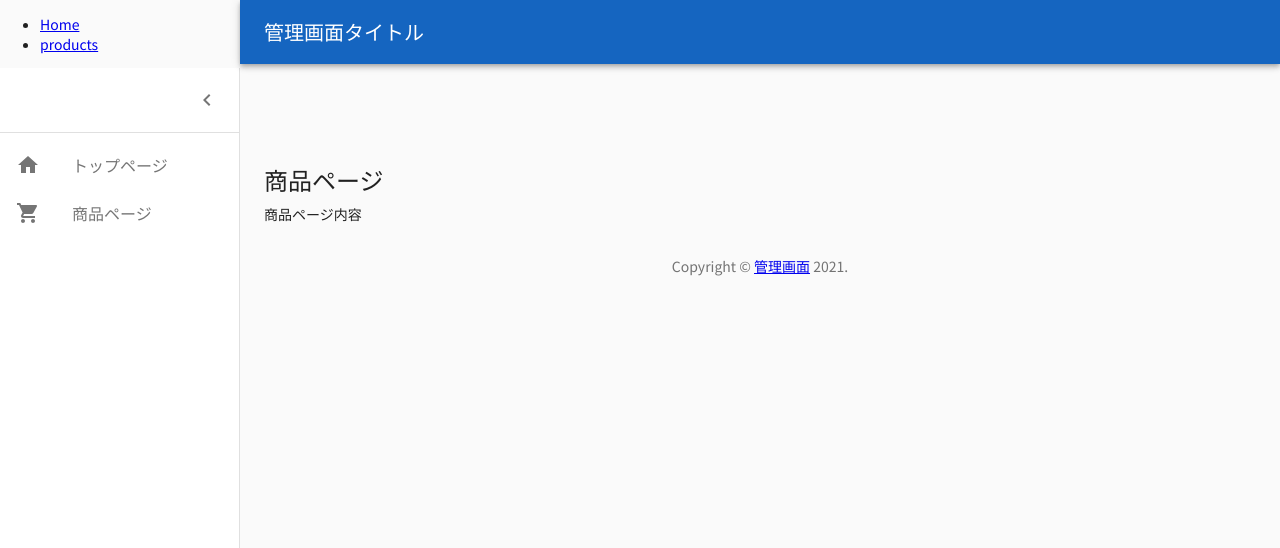
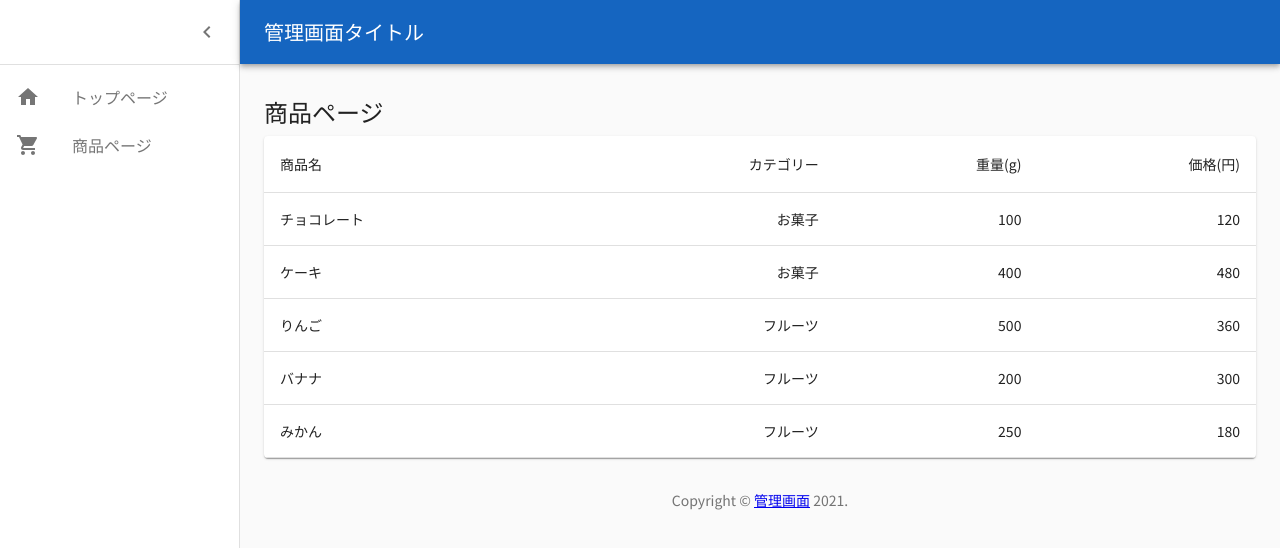
Before and after one commit to ishimori/react-material-ui-sample, a React (Create React App) app: page /products in a window 1280 px wide. Shown: the top 548 px of the page. Built offline with nearby package versions, Linux system fonts and the light colour scheme.

Commit message:
記事１実装完了

```diff
--- a/src/App.tsx
+++ b/src/App.tsx
@@ -8,7 +8,7 @@
   return (
     <Router>
       <div>
-        <nav>
+        {/* <nav>
           <ul>
             <li>
               <Link to="/">Home</Link>
@@ -17,7 +17,7 @@
               <Link to="/products">products</Link>
             </li>
           </ul>
-        </nav>
+        </nav> */}
 
         <Switch>
           <Route path="/" exact>
@@ -29,12 +29,6 @@
         </Switch>
       </div>
     </Router>
-    // <Router>
-    //   <Switch>
-    //     <Route path="/" exact component={HomePage} />
-    //     <Route path="/products" component={ProductPage} />
-    //   </Switch>
-    // </Router>
   );
 }
 
--- a/src/components/pages/ProductPage.tsx
+++ b/src/components/pages/ProductPage.tsx
@@ -1,10 +1,65 @@
+import {
+  makeStyles,
+  Paper,
+  Table,
+  TableBody,
+  TableCell,
+  TableContainer,
+  TableHead,
+  TableRow,
+} from "@material-ui/core";
 import React from "react";
 import GenericTemplate from "../templates/GenericTemplate";
+const createData = (
+  name: string,
+  category: string,
+  weight: number,
+  price: number
+) => {
+  return { name, category, weight, price };
+};
 
+const rows = [
+  createData("チョコレート", "お菓子", 100, 120),
+  createData("ケーキ", "お菓子", 400, 480),
+  createData("りんご", "フルーツ", 500, 360),
+  createData("バナナ", "フルーツ", 200, 300),
+  createData("みかん", "フルーツ", 250, 180),
+];
+
+const useStyles = makeStyles({
+  table: {
+    minWidth: 650,
+  },
+});
 const ProductPage: React.FC = () => {
+  const classes = useStyles();
   return (
     <GenericTemplate title="商品ページ">
-      <>商品ページ内容</>
+      <TableContainer component={Paper}>
+        <Table className={classes.table} aria-label="simple table">
+          <TableHead>
+            <TableRow>
+              <TableCell>商品名</TableCell>
+              <TableCell align="right">カテゴリー</TableCell>
+              <TableCell align="right">重量(g)</TableCell>
+              <TableCell align="right">価格(円)</TableCell>
+            </TableRow>
+          </TableHead>
+          <TableBody>
+            {rows.map((row) => (
+              <TableRow key={row.name}>
+                <TableCell component="th" scope="row">
+                  {row.name}
+                </TableCell>
+                <TableCell align="right">{row.category}</TableCell>
+                <TableCell align="right">{row.weight}</TableCell>
+                <TableCell align="right">{row.price}</TableCell>
+              </TableRow>
+            ))}
+          </TableBody>
+        </Table>
+      </TableContainer>
     </GenericTemplate>
   );
 };
```
